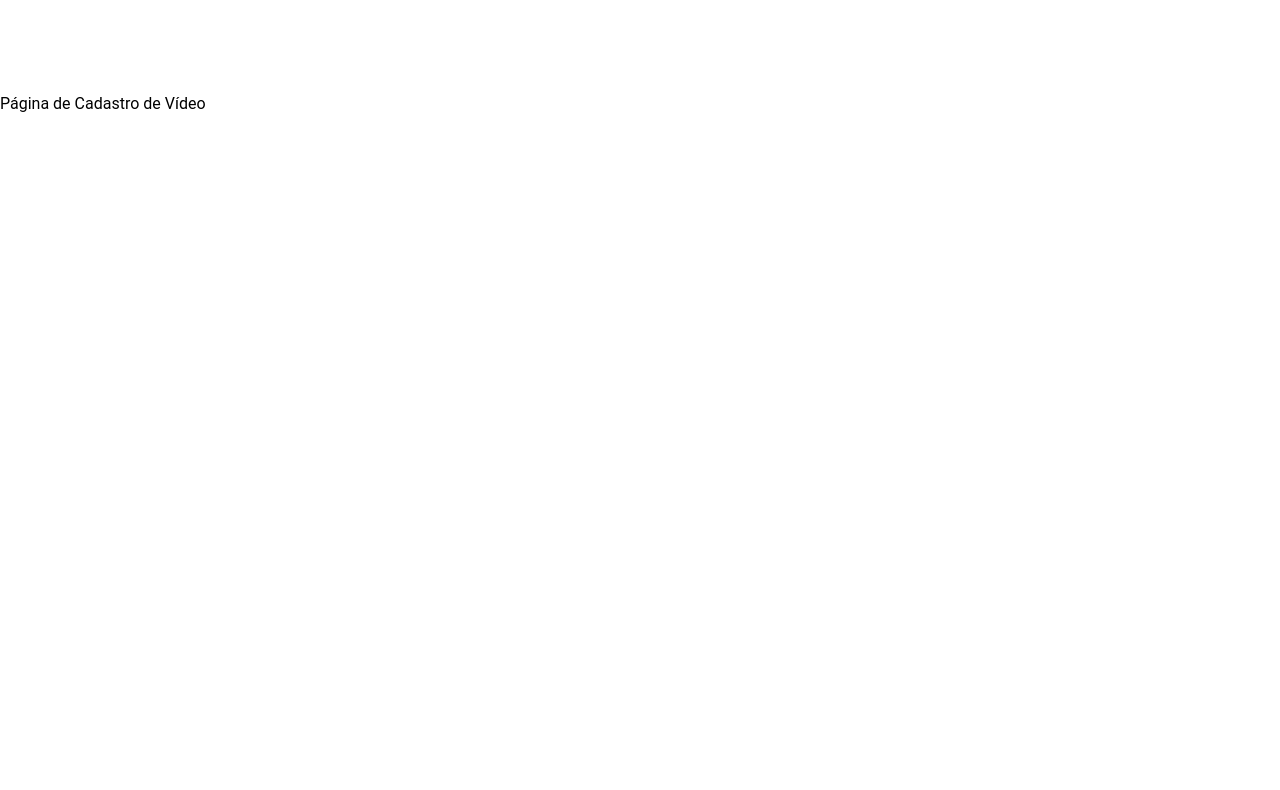
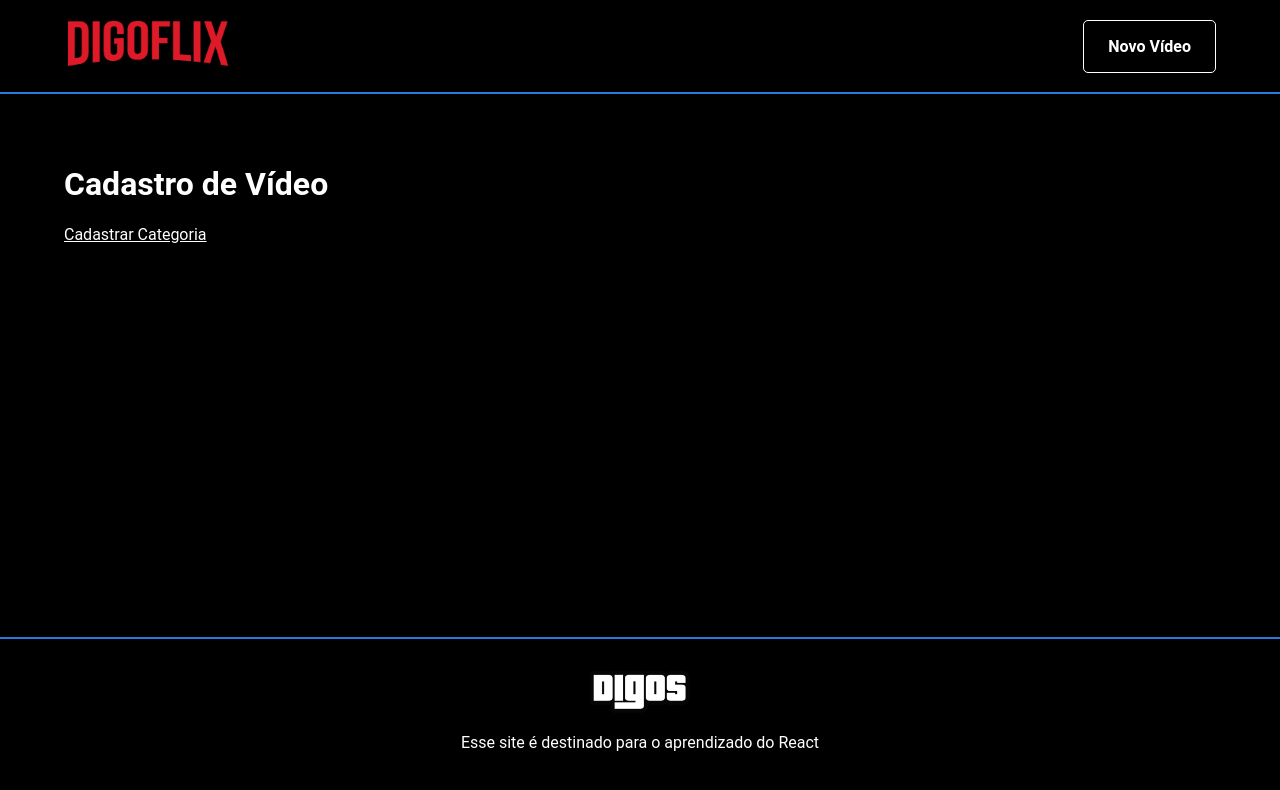
Before and after one commit to vanhalen/ReactNative-Learn, a React (Create React App) app in the folder digoflix/: page /cadastro/video in a window 1280 px wide. Shown: the top 790 px of the page. Built offline with nearby package versions, Linux system fonts and the light colour scheme; the HTML template or start-up script is replaced by a standard one.

Commit message:
feat: adicionando componente PageDefault que monta cabeçalho + corpo + rodapé

```diff
--- /dev/null
+++ b/digoflix/src/components/PageDefault/index.js
@@ -0,0 +1,25 @@
+import React from "react";
+import Menu from "../Menu";
+import Footer from "../Footer";
+import styled from "styled-components";
+
+const Main = styled.main`
+  background-color: var(--black);
+  color: var(--white);
+  flex: 1;
+  padding-top: 50px;
+  padding-left: 5%;
+  padding-right: 5%;
+`;
+
+function pageDefault({ children }) {
+  return (
+    <>
+      <Menu />
+      <Main>{children}</Main>
+      <Footer />
+    </>
+  );
+}
+
+export default pageDefault;
--- a/digoflix/src/index.css
+++ b/digoflix/src/index.css
@@ -23,3 +23,10 @@ body {
 a {
   color: inherit;
 }
+
+#root {
+  min-height: calc(100vh - var(--bodyPaddingTop));
+  background-color: orange;
+  display: flex;
+  flex-direction: column;
+}
--- a/digoflix/src/pages/cadastro/video/index.js
+++ b/digoflix/src/pages/cadastro/video/index.js
@@ -1,7 +1,15 @@
 import React from "react";
+import PageDefault from "../../../components/PageDefault";
+import { Link } from "react-router-dom";
 
 function CadastroVideo() {
-  return <div>Página de Cadastro de Vídeo</div>;
+  return (
+    <PageDefault>
+      <h1>Cadastro de Vídeo</h1>
+
+      <Link to="/cadastro/categoria">Cadastrar Categoria</Link>
+    </PageDefault>
+  );
 }
 
 export default CadastroVideo;
```
Also changed, not shown: digoflix/src/pages/index.js (deleted).
